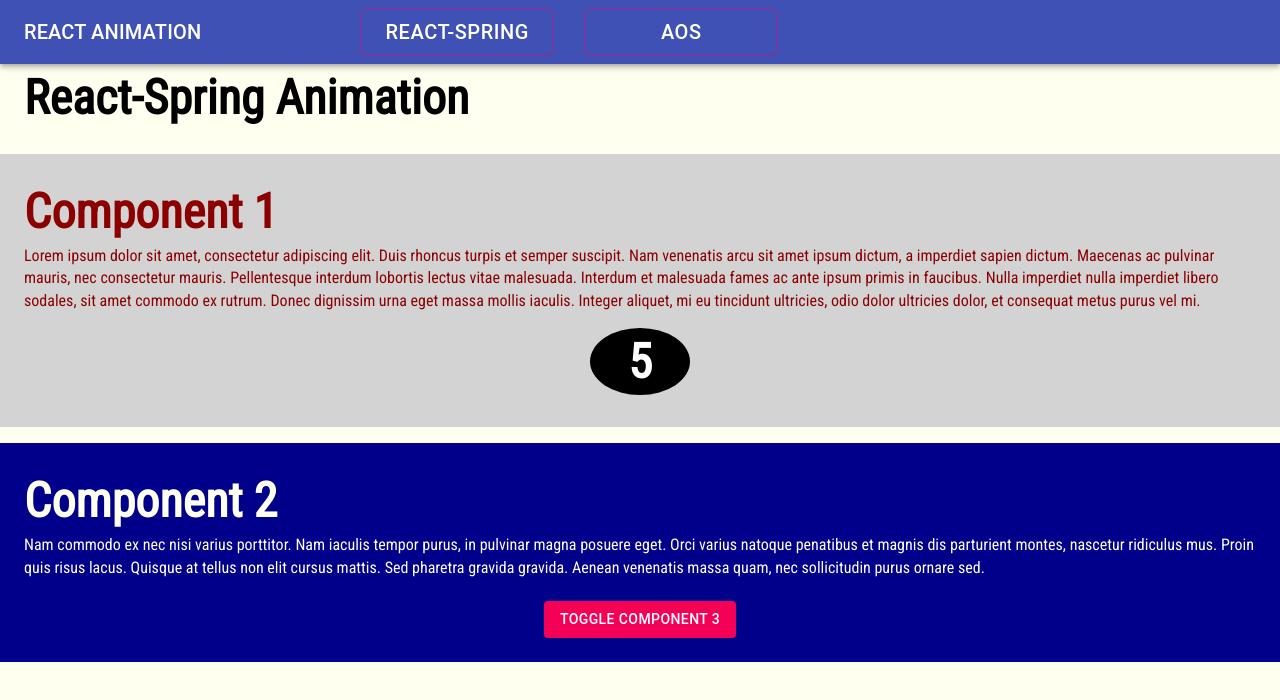
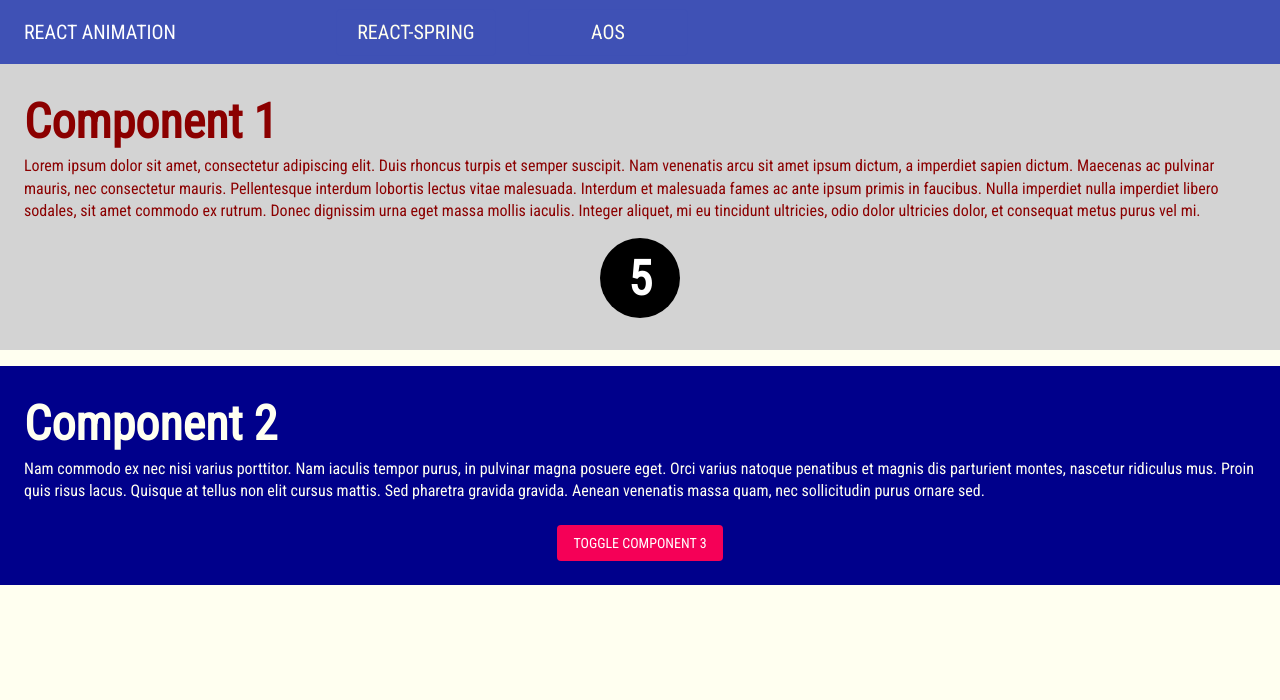
Before and after one commit to dennis-IT/react-animation, a React (Create React App) app: page / in a window 1280 px wide. Shown: the top 700 px of the page. Built offline with nearby package versions, Linux system fonts and the light colour scheme.

Commit message:
Updated mui theme

```diff
--- a/src/App.js
+++ b/src/App.js
@@ -4,16 +4,37 @@
 import Layout from './hoc/Layout';
 import Layout1 from './Layout1';
 import Layout2 from './Layout2';
+import { createMuiTheme, ThemeProvider } from '@material-ui/core';
+
+const theme = createMuiTheme({
+  typography: {
+    fontFamily: [
+      '"Roboto Condensed"',
+      '-apple-system',
+      'BlinkMacSystemFont',
+      '"Segoe UI"',
+      'Roboto',
+      '"Helvetica Neue"',
+      'Arial',
+      'sans-serif',
+      '"Apple Color Emoji"',
+      '"Segoe UI Emoji"',
+      '"Segoe UI Symbol"',
+    ].join(','),
+  }
+});
 
 class App extends Component {
   render() {
     return (
+      <ThemeProvider theme={theme}>
         <Layout>
           <Switch>
             <Route exact path='/aos' component={Layout2} />
             <Route path='/' component={Layout1} />
           </Switch>
         </Layout>
+      </ThemeProvider>
     );
   }
 }
--- a/src/Layout1.js
+++ b/src/Layout1.js
@@ -14,8 +14,6 @@
 
     return (
         <React.Fragment>
-            <h1 style={{ paddingLeft: '1.5rem' }}>React-Spring Animation</h1>
-            <br />
             <Component1 />
             <Component2 toggle={toggle} />
             <Transition
--- a/src/Layout2.js
+++ b/src/Layout2.js
@@ -3,7 +3,6 @@
 const Layout2 = () => {
     return (
         <div>
-            <h1>AOS scrolling effect</h1>
         </div>
     );
 };
--- a/src/components/Component1.js
+++ b/src/components/Component1.js
@@ -1,5 +1,5 @@
 import React from 'react';
-import { Spring } from 'react-spring/renderprops'
+import { Spring } from 'react-spring/renderprops';
 
 const Component1 = () => {
     return (
@@ -19,9 +19,9 @@
                         >
                             {props => (
                                 <div style={props}>
-                                    <h1 style={counter}>
-                                        {props.number.toFixed()}
-                                    </h1>
+                                    <div style={counter}>
+                                        <h1>{props.number.toFixed()}</h1>
+                                    </div>
                                 </div>
                             )}
                         </Spring>
@@ -29,8 +29,8 @@
                 </div>
             )}
         </Spring>
-    )
-}
+    );
+};
 
 const c1Style = {
     background: 'lightgrey',
@@ -39,15 +39,18 @@
     paddingBottom: '1rem',
     paddingLeft: '1.5rem',
     paddingRight: '1.5rem'
-}
+};
 
 const counter = {
-    textAlign: 'center',
+    display: 'flex',
+    justifyContent: 'center',
+    alignItems: 'center',
     backgroundColor: 'black',
     color: 'white',
-    width: '100px',
+    width: '80px',
+    height: '80px',
     borderRadius: '50%',
     margin: '1rem auto'
-}
+};
 
 export default Component1;
--- a/src/components/Nav.js
+++ b/src/components/Nav.js
@@ -30,7 +30,7 @@
     buttonStyle: {
         color: 'ivory',
         fontSize: '1.25rem',
-        width: '12rem'
+        width: '10rem'
     }
 }));
 
@@ -114,7 +114,7 @@
                             <div className={classes.headerOptions}>
                                 {menuItems.map((menuItem) => {
                                     return (
-                                        <Box key={uuid()} mr={4}><Button variant="outlined" color="secondary" className={classes.buttonStyle} disableElevation onClick={() => handleButtonClick(menuItem.itemUrl)}>{menuItem.itemTitle}</Button></Box>
+                                        <Box key={uuid()} mr={4}><Button variant="outlined" color="primary" className={classes.buttonStyle} disableElevation onClick={() => handleButtonClick(menuItem.itemUrl)}>{menuItem.itemTitle}</Button></Box>
                                     );
                                 })}
                             </div>
```
Also changed, not shown: 1 other file (tests, documents, lock files or other folders). Lines whose indentation alone changed are shown as unchanged.
